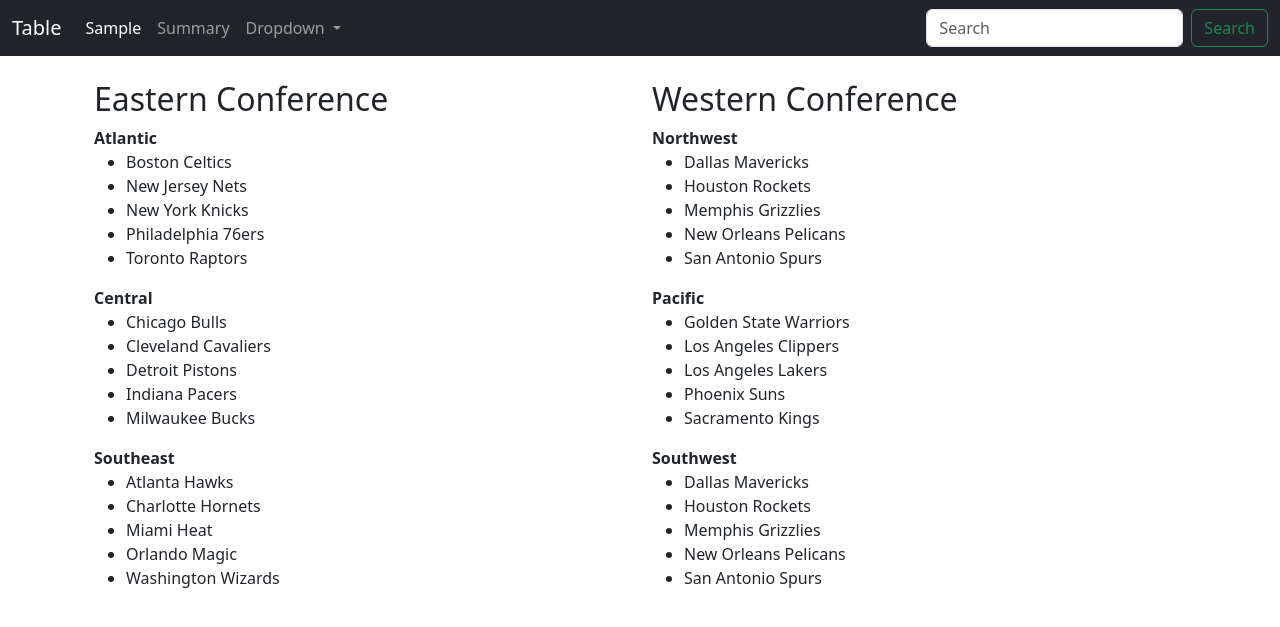
After one commit to ds7cw/django_nbadb, a Django app: page /teams/ in a window 1280 px wide. The commit adds this page. Shown: the top 627 px of the page. Run offline with Django 4.2, Linux system fonts and the light colour scheme.

Commit message:
Teams summary and teams roster templates created

```diff
--- a/website/templates/navbar.html
+++ b/website/templates/navbar.html
@@ -17,7 +17,7 @@
               Dropdown
             </a>
             <ul class="dropdown-menu">
-              <li><a class="dropdown-item" href="#">Action</a></li>
+              <li><a class="dropdown-item" href="{% url 'teams' %}">Teams</a></li>
               <li><a class="dropdown-item" href="#">Another action</a></li>
               <li><hr class="dropdown-divider"></li>
               <li><a class="dropdown-item" href="#">Something else here</a></li>
--- /dev/null
+++ b/website/templates/teams.html
@@ -0,0 +1,63 @@
+{% extends 'base.html' %}
+
+{% block content %}
+<div class="container">
+    <div class="row">
+<div class="col-sm">
+
+<h2>Eastern Conference</h2>
+<b>Atlantic</b>
+    <ul>
+        <li>Boston Celtics</li>
+        <li>New Jersey Nets</li>
+        <li>New York Knicks</li>
+        <li>Philadelphia 76ers</li>
+        <li>Toronto Raptors</li>
+    </ul>
+<b>Central</b>
+    <ul>
+        <li>Chicago Bulls</li>
+        <li>Cleveland Cavaliers</li>
+        <li>Detroit Pistons</li>
+        <li>Indiana Pacers</li>
+        <li>Milwaukee Bucks</li>
+    </ul>
+<b>Southeast</b>
+    <ul>
+        <li>Atlanta Hawks</li>
+        <li>Charlotte Hornets</li>
+        <li>Miami Heat</li>
+        <li>Orlando Magic</li>
+        <li>Washington Wizards</li>
+    </ul>
+</div>
+<div class="col-sm">
+<h2>Western Conference</h2>
+<b>Northwest</b>
+    <ul>
+        <li>Dallas Mavericks</li>
+        <li>Houston Rockets</li>
+        <li>Memphis Grizzlies</li>
+        <li>New Orleans Pelicans</li>
+        <li>San Antonio Spurs</li>
+    </ul>
+<b>Pacific</b>
+    <ul>
+        <li>Golden State Warriors</li>
+        <li>Los Angeles Clippers</li>
+        <li>Los Angeles Lakers</li>
+        <li>Phoenix Suns</li>
+        <li>Sacramento Kings</li>
+    </ul>
+<b>Southwest</b>
+    <ul>
+        <li>Dallas Mavericks</li>
+        <li>Houston Rockets</li>
+        <li>Memphis Grizzlies</li>
+        <li>New Orleans Pelicans</li>
+        <li>San Antonio Spurs</li>
+    </ul>
+</div>
+</div>
+</div>
+{% endblock %}
--- a/website/urls.py
+++ b/website/urls.py
@@ -6,5 +6,7 @@
     path('createdb/', views.createdb, name='createdb'),
     path('players/<int:page_number>/', views.players_list, name='players'),
     path('table/<int:page_number>/', views.players_table, name='players table'),
-    path('player_details/<int:player_id>', views.player_details, name='player details')
+    path('player_details/<int:player_id>', views.player_details, name='player details'),
+    path('teams/', views.teams, name='teams'),
+    path('teams/roster/<str:team_name>/', views.teams_roster, name='teams roster'),
 ]
--- a/website/views.py
+++ b/website/views.py
@@ -58,3 +58,16 @@
     context = {'player_record': player_record}
 
     return render(request, 'player_details.html', context=context)
+
+
+def teams(request):
+    return render(request, 'teams.html')
+
+
+def teams_roster(request, team_name):
+    team_roster = MainPlayer.objects.filter(team=team_name.upper())
+    context = {
+        'team_roster': team_roster,
+        'team_name': team_name.upper()}
+
+    return render(request, 'teams_roster.html', context=context)
```
Also changed, not shown: website/templates/teams_roster.html (added, +56 -0 lines).
